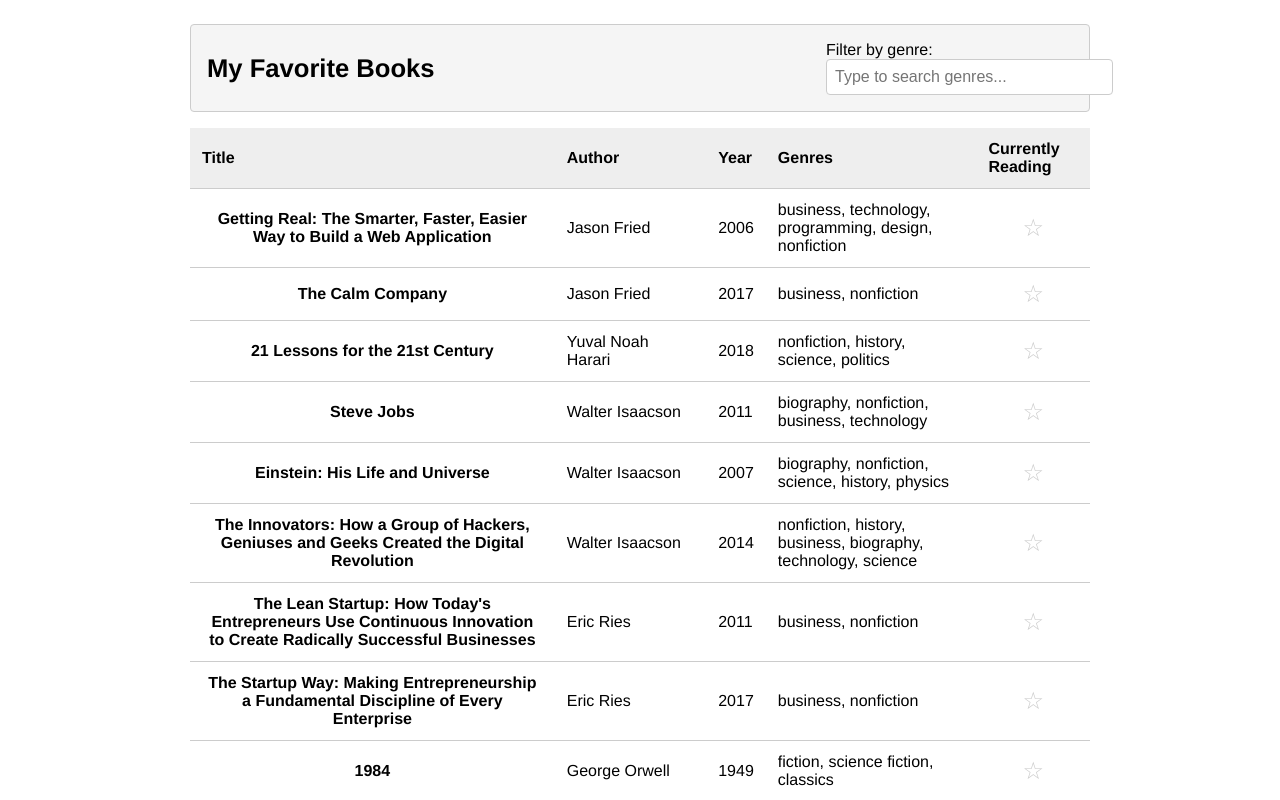
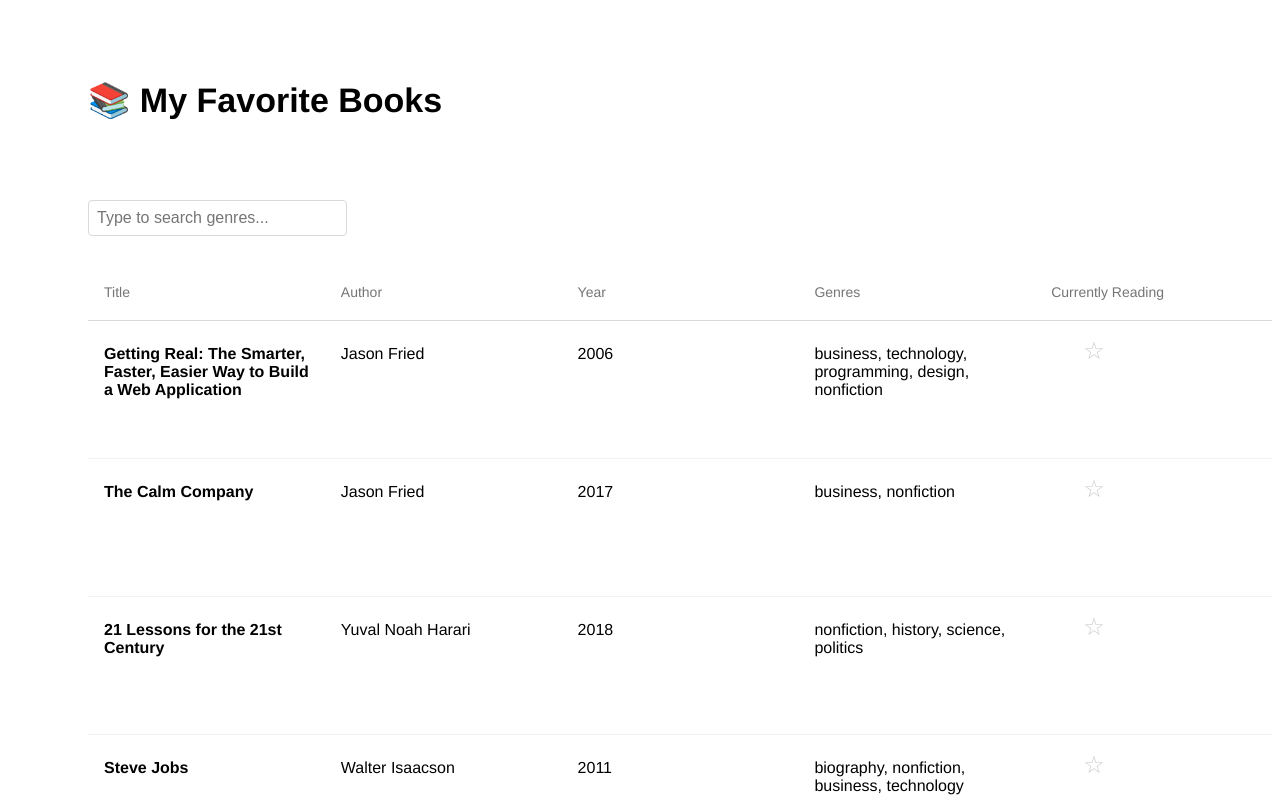
Before and after one commit to longtnguyen/favorite-books, a React (Create React App) app: page / in a window 1280 px wide. Shown: the top 800 px of the page. Built offline with nearby package versions, Linux system fonts and the light colour scheme.

Commit message:
fix styling to get closer to figma

```diff
--- a/src/App.jsx
+++ b/src/App.jsx
@@ -136,10 +136,10 @@
   return (
     <div className="app-container">
       <header>
-        <h1 className="title">My Favorite Books</h1>
+        {/* I have no idea where to get the book icons so I use an alternative one, I hope this is okay*/}
+        <h1 className="title">📚 My Favorite Books</h1>
 
         <div className="genre-filter">
-          <label htmlFor="genre-autocomplete">Filter by genre:</label>
           <div className="autocomplete-container">
             <input
               id="genre-autocomplete"
--- a/src/components/BooksTable.jsx
+++ b/src/components/BooksTable.jsx
@@ -25,6 +25,9 @@
   // Helper to render the symbol next to the header.
   const sortIndicator = (columnKey) => {
     if (sortConfig.key !== columnKey) return null;
+    //Note: This part is a bit awkward since I am not showing the sortable icon
+    // Ultimately I decided to leave it off so I can get as close to the figma as possible
+    // while still allow the sorting capability
     return sortConfig.direction === 'asc' ? ' ▲' : ' ▼';
   };
 
@@ -83,7 +86,7 @@
             style={{ cursor: 'pointer' }}
           >
             Currently Reading{sortIndicator('favorite')}
-          </th> {/* New Favorite Column Header */}
+          </th>
         </tr>
       </thead>
 
--- a/src/styles/App.scss
+++ b/src/styles/App.scss
@@ -1,33 +1,34 @@
-$app-max-width: 900px;
+$app-max-width: 1200px;
 $header-bg: #f5f5f5;
-$border-color: #ccc;
-$font-family: 'Helvetica Neue', Arial, sans-serif;
+$border-color: #D9D9D9;
+$border-color-cell: #F2F2F2;
+$font-family: 'Helvetica', Arial, sans-serif;
 $star-size: 1.5rem;
 $star-color: #ccc;
 $star-color-favorited: #f39c12;
-$hover-bg-color: #f0f0f0; // New variable for hover background color
+$hover-bg-color: #f0f0f0;
 .app-container {
-  margin: 0 auto;
+  margin-left: 5rem;
+  margin-top: 5rem;
   max-width: $app-max-width;
   font-family: $font-family;
-  padding: 1rem;
 
   header {
     display: flex;
     flex-wrap: wrap;
     align-items: center;
     justify-content: space-between;
-    background-color: $header-bg;
-    padding: 1rem;
-    margin-bottom: 1rem;
-    border: 1px solid $border-color;
-    border-radius: 4px;
+    margin-bottom: 2rem;
+
 
     .title {
-      margin: 0;
-      font-size: 1.6rem;
+      margin-bottom: 5rem;
+      margin-top: 0;
+      font-size: 2.125rem;
+      width: 100%;
     }
 
+  }
   .genre-filter {
     label {
       margin-right: 0.5rem;
@@ -35,9 +36,8 @@
 
     select {
       padding: 0.3rem 0.5rem;
-        border-radius: 4px;
+      border-radius: 0.25rem;
       border: 1px solid $border-color;
-      }
     }
   }
 
@@ -52,49 +52,49 @@
     border-collapse: collapse;
 
     thead {
-      background-color: #eee;
+      //Note: figma specify 10px but that seems way too small
+      font-size: 0.875rem;
     }
 
     th,
     td {
-      padding: 0.75rem;
+      border-bottom: 1px solid $border-color-cell;
+      width: 14.375rem;
+      height: 8.641rem;
+      text-align: left;
+      vertical-align: unset;
+      box-sizing:border-box;
+      padding: 1rem;
+    }
+    th {
+      height: 3.25rem;
+      color: #757575;
       border-bottom: 1px solid $border-color;
-      text-align: left;
-      vertical-align: middle; // Ensure vertical centering
+      font-weight: 400;
     }
-
     th.rank-col {
-      width: 60px;
-      text-align: center;
-    }
-
-    td:first-child {
+      width: 3.75rem;
       text-align: center;
     }
 
     .title-cell {
+      text-align: left;
       font-weight: bold;
     }
 
     .favorite-cell {
-        text-align: center; // Center the star horizontally
-        cursor: pointer; // Change cursor to pointer when hovering over the cell
-        user-select: none; // Prevent text selection on double-click
-
-        /* Highlight cell on hover with light grey background */
+        width: 7.5rem;
+        cursor: pointer;
+        user-select: none;
         &:hover {
-          background-color: $hover-bg-color; // Use the defined light grey color
-        }
-
-        /* Focus styles for accessibility */
-        &:focus {
-          background-color: lighten($hover-bg-color, 10%); // Slightly lighter on focus
+          background-color: $hover-bg-color;
         }
       }
 
     .favorite-star {
       font-size: $star-size;
       color: $star-color;
+      margin-left: 2rem;
       transition: color 0.3s;
 
       &.favorited {
@@ -110,26 +110,26 @@
 .autocomplete-container {
     position: relative;
     width: 100%;
-    max-width: 300px;
+    max-width: 18.75rem;
   }
 
   #genre-autocomplete {
     width: 100%;
-    padding: 8px;
-    font-size: 16px;
-    border: 1px solid #ccc;
-    border-radius: 4px;
-    padding-right: 30px; // Add space for the clear button
+    padding: .5rem;
+    font-size: 1rem;
+    border: 1px solid $border-color;
+    border-radius: .25rem;
+    padding-right: 1rem;
   }
 
   .clear-button {
     position: absolute;
-    right: 8px;
+    right: .5rem;
     top: 50%;
     transform: translateY(-50%);
     background: none;
     border: none;
-    font-size: 16px;
+    font-size: 1rem;
     cursor: pointer;
     color: #999;
     &:hover {
@@ -146,11 +146,11 @@
     list-style: none;
     padding: 0;
     margin: 0;
-    z-index: 1000;
+    z-index: 9001;
   }
 
   .suggestion-item {
-    padding: 10px;
+    padding: 0.625rem;
     cursor: pointer;
     &:hover {
       background-color: #f0f0f0;
```
Lines whose indentation alone changed are shown as unchanged.
